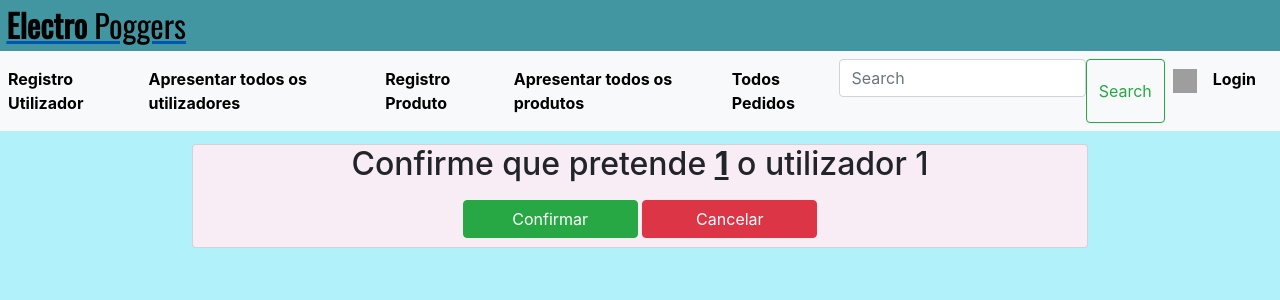
After one commit to SurgicalSheep/ProjetoBD2, a Django app: page /acao_utilizador/1/1/1 in a window 1280 px wide. The commit adds this page. Shown: the top 300 px of the page. Run offline with Django 4.2, Linux system fonts and the light colour scheme; some libraries are stand-ins or nearby versions; grey boxes are pictures that could not be loaded.

Commit message:
adicao parte lad
adicao de 4 views sobre users a confirmar

```diff
--- /dev/null
+++ b/bd2project/bd2app/templates/acao_utilizador.html
@@ -0,0 +1,14 @@
+{% extends "index.html" %}
+{% block content %}
+
+<div class="card" style="margin: 1%;margin-left: 15%;margin-right: 15%; background-color: rgb(248, 236, 245);text-align: center;">
+
+    <h2>Confirme que pretende <b><u>{{acao}}</u></b> o utilizador {{nome}}</h2>
+    <div style="margin: 1%;">
+        <button style="width:20%;margin: auto;" type="button" class="btn btn-success" onclick="window.location.href='/{{acao}}_utilizador/{{id_user}}'">Confirmar</button>
+        <button style="width:20%;margin: auto;" type="button" class="btn btn-danger" onclick="window.location.href='/utilizador_por_confirmar'">Cancelar</button>
+    </div>
+
+</div>
+
+{% endblock %}
--- a/bd2project/bd2app/templates/navbar.html
+++ b/bd2project/bd2app/templates/navbar.html
@@ -51,10 +51,10 @@
           {% endif %}
           {% if request.session %}
             {% if request.session.tipouser == "Administrador" %}
-          <li class="nav-item">
-            <a style="text-decoration: none;color: black;font-weight: bold;" class="nav-link"
-              href="{% url 'todos_users' %}">Utilizadores por confirmar</a>
-          </li>
+            <li class="nav-item">
+              <a style="text-decoration: none;color: black;font-weight: bold;" class="nav-link"
+                href="{% url 'utilizador_por_confirmar' %}">Utilizadores por confirmar</a>
+            </li>
             {% endif %}
           {% endif %}
           <li class="nav-item">
--- a/bd2project/bd2app/urls.py
+++ b/bd2project/bd2app/urls.py
@@ -18,6 +18,10 @@ urlpatterns = [
     #path('itens_carrinho', views.itens_carrinho, name='itens_carrinho'),#teste
     path('carrinho', views.carrinho, name='carrinho'),
     path('pagamento/<int:id_carrinho>', views.pagamento, name='pagamento'),
+    path('utilizador_por_confirmar', views.utilizador_por_confirmar, name='utilizador_por_confirmar'),
+    path('acao_utilizador/<int:id_user>/<str:acao>/<str:nome>', views.acaoutilizador, name='acao_utilizador'),
+    path('aceitar_utilizador/<int:id_user>', views.aceitar_utilizador, name='aceitar_utilizador'),
+    path('rejeitar_utilizador/<int:id_user>', views.rejeitar_utilizador, name='rejeitar_utilizador'),
     #path('edit_product/<int:produto_id>/<int:carrinho_id>', views.edit_product, name='edit_product'),   pus de lado por enquanto pq estava a dar um erro da treta
     #path('produto/adicionar_carrinho/<int:produto_id>', views.adicionar_carrinho, name='adicionar_carrinho'),
 ]
--- a/bd2project/bd2app/views.py
+++ b/bd2project/bd2app/views.py
@@ -240,3 +240,24 @@ def delete_carrinho(id_carrinho):
 #        itens_carrinho = itens_carrinho_model.objects.get(id_produto=produto_id,id_carrinho=carrinho_id)
 #        itens_carrinho.quantidade = request.POST.get("quantidade")
 #        itens_carrinho.save()
+
+def acaoutilizador(request, id_user, acao, nome):
+    return render(request, 'acao_utilizador.html', {'id_user': id_user, 'acao': acao, 'nome': nome})
+
+def utilizador_por_confirmar(request):
+    collection = bd['utilizadores']
+    users = collection.find({"approved": False})
+    return render(request, 'utilizador_por_confirmar.html', {'users': users})
+
+def aceitar_utilizador(request, id_user):
+    collection = bd['utilizadores']
+    collection.update_one({"id": id_user}, {"$set": {"approved": True}})
+    return redirect('utilizador_por_confirmar')
+
+def rejeitar_utilizador(request, id_user):
+    from django.contrib.auth.models import User
+    user = User.objects.filter(id=id_user)
+    user.delete()
+    collection = bd['utilizadores']
+    collection.delete_one({"id": id_user})
+    return redirect('utilizador_por_confirmar')
```
Also changed, not shown: bd2project/bd2app/templates/utilizador_por_confirmar.html (added, +29 -0 lines).
